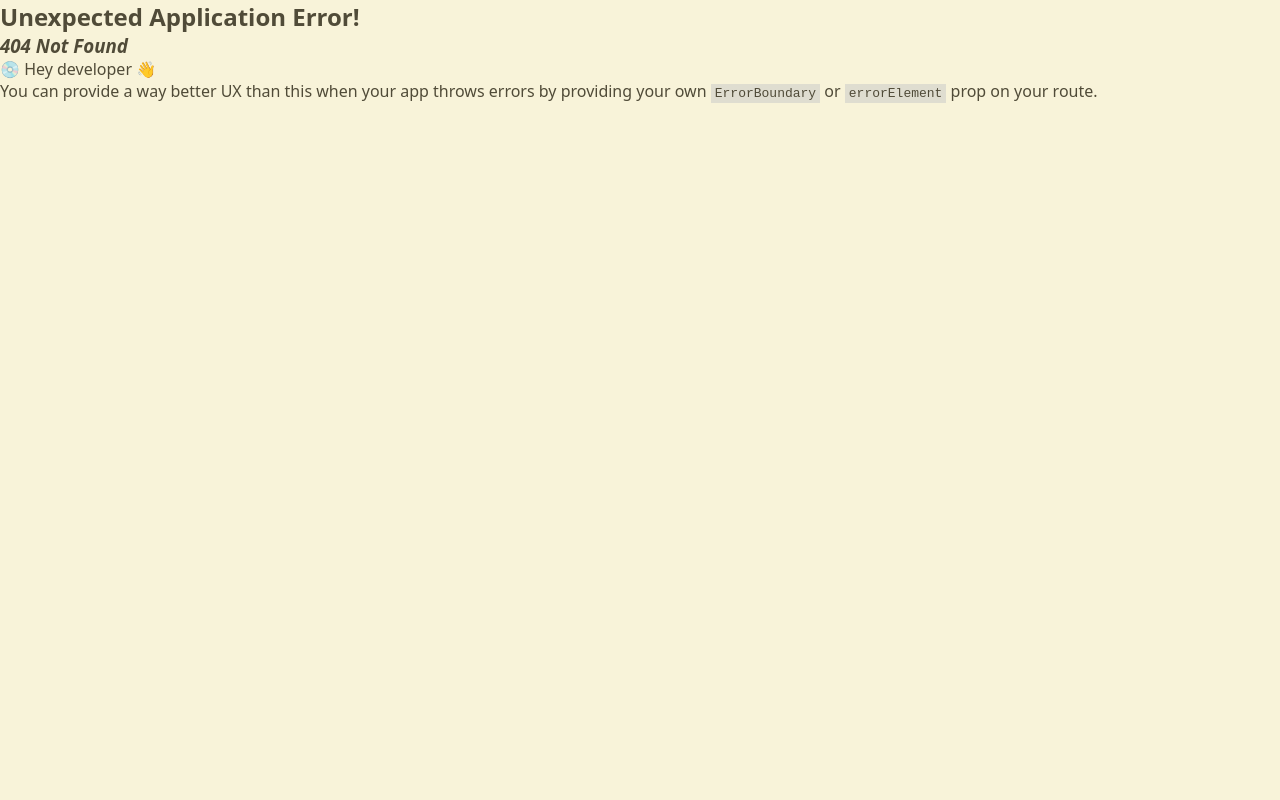
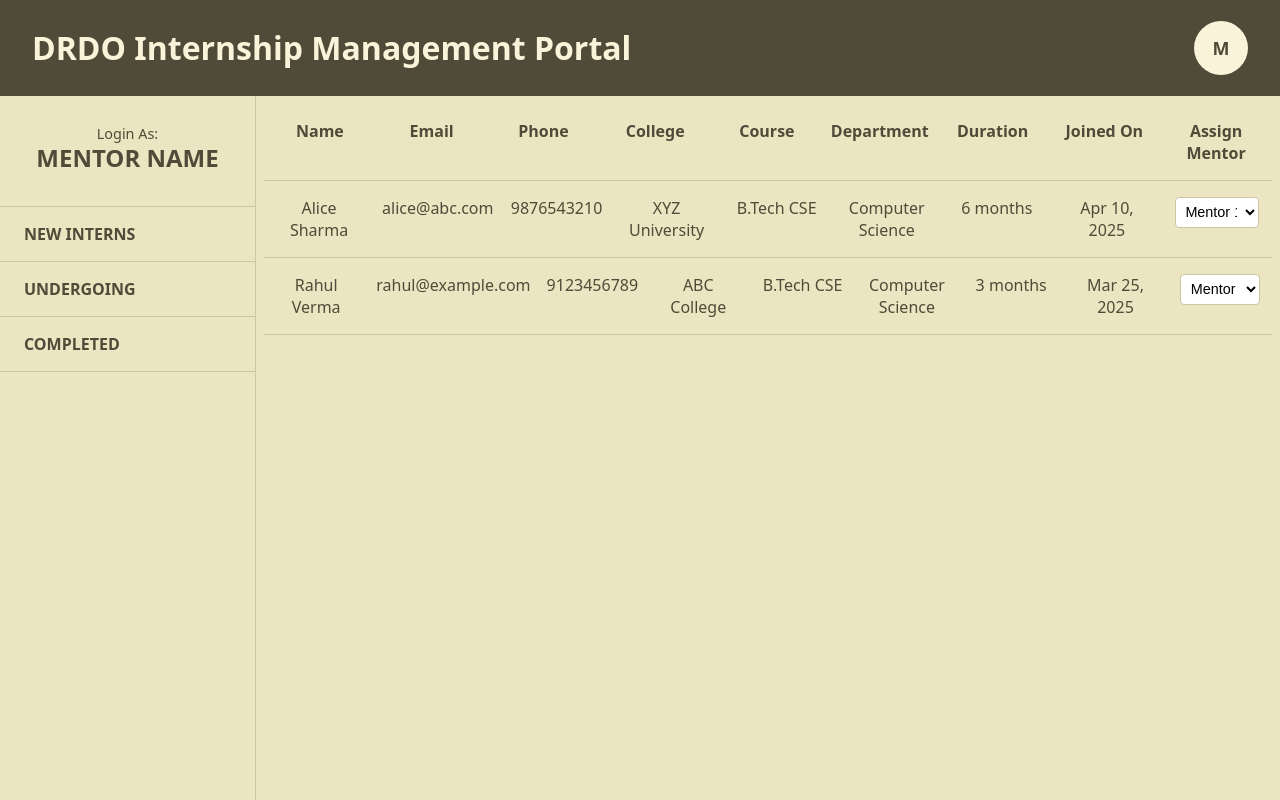
Before and after one commit to AdityanVerma/intern-management-portal, a React (Vite) app in the folder frontend/: page /user/1/mentor/interns/undergoing in a window 1280 px wide. Before the commit this address had no page. Built offline with nearby package versions, Linux system fonts and the light colour scheme; no server answers.

Commit message:
Enhance intern status management: add 'certify' status, update routing for intern lists in HR and Mentor pages, and improve styling for intern tables.

```diff
--- a/frontend/src/Router.jsx
+++ b/frontend/src/Router.jsx
@@ -19,10 +19,21 @@
 
       <Route path="/user/:userid">
         <Route path="mentor" element={<MentorPage />}>
-          <Route path="interns" element={<InternList />} />
+        <Route path="interns">
+            <Route index element={<InternList status="new" />} />
+            <Route path="new" element={<InternList status="new" />} />
+            <Route path="undergoing" element={<InternList status="undergoing" />} />
+            <Route path="completed" element={<InternList status="completed" />} />
+          </Route>
         </Route>
         <Route path="hr" element={<HRPage />}>
-          <Route path="interns" element={<InternList />} />
+          <Route path="interns">
+            <Route index element={<InternList status="new" />} />
+            <Route path="new" element={<InternList status="new" />} />
+            <Route path="undergoing" element={<InternList status="undergoing" />} />
+            <Route path="certify" element={<InternList status="certify" />} />
+            <Route path="completed" element={<InternList status="completed" />} />
+          </Route>
         </Route>
       </Route>
     </>
--- a/frontend/src/components/InternList/InternList.css
+++ b/frontend/src/components/InternList/InternList.css
@@ -0,0 +1,32 @@
+table {
+    width: 100%;
+    border-collapse: collapse;
+    min-width: 800px;
+}
+
+thead,
+tbody {
+    display: contents;
+}
+
+table tr {
+    display: grid;
+    grid-template-columns: repeat(9, 1fr);
+    padding: 0.5em 0;
+    border-bottom: 1px solid var(--border);
+}
+
+table th,
+table td {
+    text-align: center;
+    padding: 0.5em;
+}
+
+select {
+    padding: 0.4em;
+    border-radius: 4px;
+    border: 1px solid var(--border);
+    background-color: #fff;
+    font-size: 0.9em;
+    width: 90%;
+}
--- a/frontend/src/components/InternList/InternList.jsx
+++ b/frontend/src/components/InternList/InternList.jsx
@@ -1,4 +1,5 @@
 import React from "react";
+import "./InternList.css"
 
 function InternList() {
   return (
--- a/frontend/src/pages/HRPage/HRPage.css
+++ b/frontend/src/pages/HRPage/HRPage.css
@@ -41,8 +41,9 @@
     cursor: pointer;
     text-decoration: none;
 }
+
 main .menuSection .menu:hover,
-main .menuSection .menu:active {
+main .menuSection .menu.active {
     background-color: var(--dark-text);
     color: var(--secondary-bg);
 }
@@ -72,36 +73,3 @@
     padding: 0.5em;
     overflow-x: auto;
 }
-
-main .displaySection table {
-    width: 100%;
-    border-collapse: collapse;
-    min-width: 800px;
-}
-
-main .displaySection thead,
-main .displaySection tbody {
-    display: contents;
-}
-
-main .displaySection table tr {
-    display: grid;
-    grid-template-columns: repeat(9, 1fr);
-    padding: 0.5em 0;
-    border-bottom: 1px solid var(--border);
-}
-
-main .displaySection table th,
-main .displaySection table td {
-    text-align: center;
-    padding: 0.5em;
-}
-
-main .displaySection select {
-    padding: 0.4em;
-    border-radius: 4px;
-    border: 1px solid var(--border);
-    background-color: #fff;
-    font-size: 0.9em;
-    width: 90%;
-}
--- a/frontend/src/pages/HRPage/HRPage.jsx
+++ b/frontend/src/pages/HRPage/HRPage.jsx
@@ -6,17 +6,21 @@
 function HRPage() {
   // Fetch hr verification
   const [userId, setUserId] = useState({});
+  const internNavPath = `/user/${userId}/hr/interns`;
 
   useEffect(() => {
     const fetchHRData = async () => {
       try {
-        const response = await fetch("http://localhost:7000/api/v1/auth/current-user", {
-          method: "GET",
-          credentials: "include",
-          headers: {
-            "Content-Type": "application/json",
-          },
-        });
+        const response = await fetch(
+          "http://localhost:7000/api/v1/auth/current-user",
+          {
+            method: "GET",
+            credentials: "include",
+            headers: {
+              "Content-Type": "application/json",
+            },
+          }
+        );
 
         const data = await response.json();
         setUserId(data.data.user._id);
@@ -39,28 +43,35 @@
             <h1>Human Resource</h1>
           </div>
           <NavLink
-            to={`/user/${userId}/hr/interns`}
-            className={({ isActive }) => `op menu ${isActive ? "active" : ""}`}
+            to={`${internNavPath}/new`}
+            end
+            className={({ isActive }) => {
+              console.log("isActive", isActive); // Check this in devtools console
+              return `op menu ${isActive ? "active" : ""}`;
+            }}
           >
             New Interns
           </NavLink>
           <NavLink
-            to={`/user/${userId}/hr/interns`}
+            to={`${internNavPath}/undergoing`}
+            end
             className={({ isActive }) => `op menu ${isActive ? "active" : ""}`}
           >
             Undergoing
           </NavLink>
           <NavLink
-            to={`/user/${userId}/hr/interns`}
+            to={`${internNavPath}/certify`}
+            end
+            className={({ isActive }) => `op menu ${isActive ? "active" : ""}`}
+          >
+            Issue Certificate
+          </NavLink>
+          <NavLink
+            to={`${internNavPath}/completed`}
+            end
             className={({ isActive }) => `op menu ${isActive ? "active" : ""}`}
           >
             Completed
-          </NavLink>
-          <NavLink
-            to={`/user/${userId}/hr/interns`}
-            className={({ isActive }) => `op menu ${isActive ? "active" : ""}`}
-          >
-            Issue Certificate
           </NavLink>
           <button className="flex-cen-all addNewIntern">Add New Intern</button>
         </section>
--- a/frontend/src/pages/MentorPage/MentorPage.css
+++ b/frontend/src/pages/MentorPage/MentorPage.css
@@ -38,7 +38,7 @@
 }
 
 main .menuSection .menu:hover,
-main .menuSection .menu:active {
+main .menuSection .menu.active {
     background-color: var(--dark-text);
     color: var(--secondary-bg);
 }
@@ -66,4 +66,6 @@
 /* DISPLAY-SECTION */
 main .displaySection {
     background-color: var(--secondary-bg);
+    padding: 0.5em;
+    overflow-x: auto;
 }
--- a/frontend/src/pages/MentorPage/MentorPage.jsx
+++ b/frontend/src/pages/MentorPage/MentorPage.jsx
@@ -6,6 +6,7 @@
 function MentorPage() {
   // Fetch mentor verification
   const [userId, setUserId] = useState({});
+  const internNavPath = `/user/${userId}/mentor/interns`;
 
   useEffect(() => {
     const fetchMentorData = async () => {
@@ -39,19 +40,22 @@
             <h1>Mentor Name</h1>
           </div>
           <NavLink
-            to={`/user/${userId}/hr/interns`}
+            to={`${internNavPath}/new`}
+            end
             className={({ isActive }) => `op menu ${isActive ? "active" : ""}`}
           >
             New Interns
           </NavLink>
           <NavLink
-            to={`/user/${userId}/hr/interns`}
+            to={`${internNavPath}/undergoing`}
+            end
             className={({ isActive }) => `op menu ${isActive ? "active" : ""}`}
           >
             Undergoing
           </NavLink>
           <NavLink
-            to={`/user/${userId}/hr/interns`}
+            to={`${internNavPath}/completed`}
+            end
             className={({ isActive }) => `op menu ${isActive ? "active" : ""}`}
           >
             Completed
```
Also changed, not shown: 1 other file (tests, documents, lock files or other folders).
